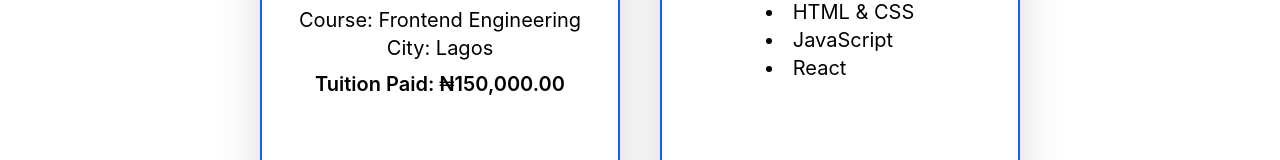
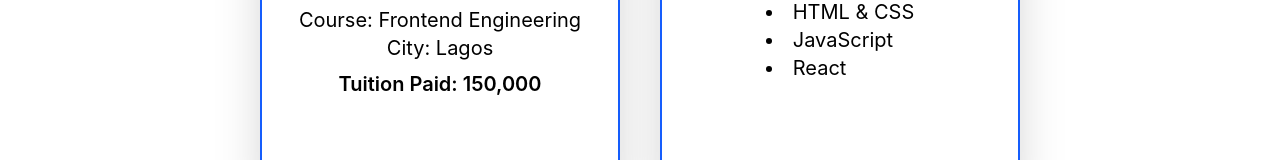
Before and after one commit to joshuaihesiulo/RAD5-Profile, a React (Vite) app: page / in a window 1280 px wide. Shown: the part 300-460 px from the top of the page. Built offline with nearby package versions, Linux system fonts and the light colour scheme.

Commit message:
Reviewed the cod eand made some final adjustments

```diff
--- a/src/components/ProfileCard.jsx
+++ b/src/components/ProfileCard.jsx
@@ -9,7 +9,7 @@ function ProfileCard() {
     <p className="text-2xl font-bold mb-2">Name: {name}</p>
     <p className="text-xl">Course: {course}</p>
     <p className="text-xl">City: {city}</p>
-    <p className="text-xl font-semibold mt-2">Tuition Paid: {tuitionPaid.toLocaleString("en-NG", { style: "currency", currency: "NGN" })}</p>
+    <p className="text-xl font-semibold mt-2">Tuition Paid: {tuitionPaid.toLocaleString()}</p>
     </div>
   );
 }
```
